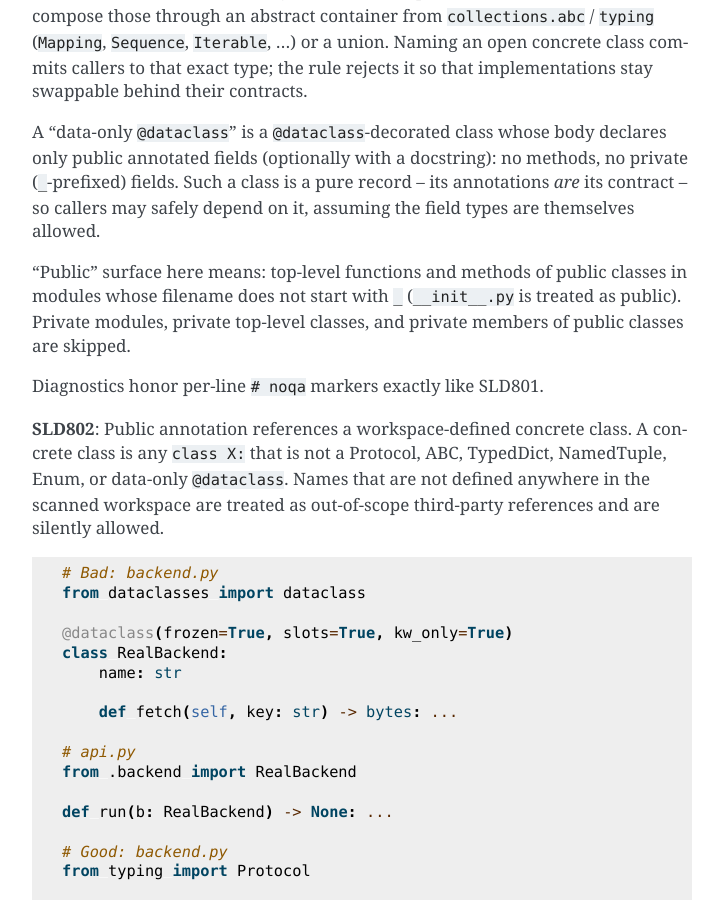
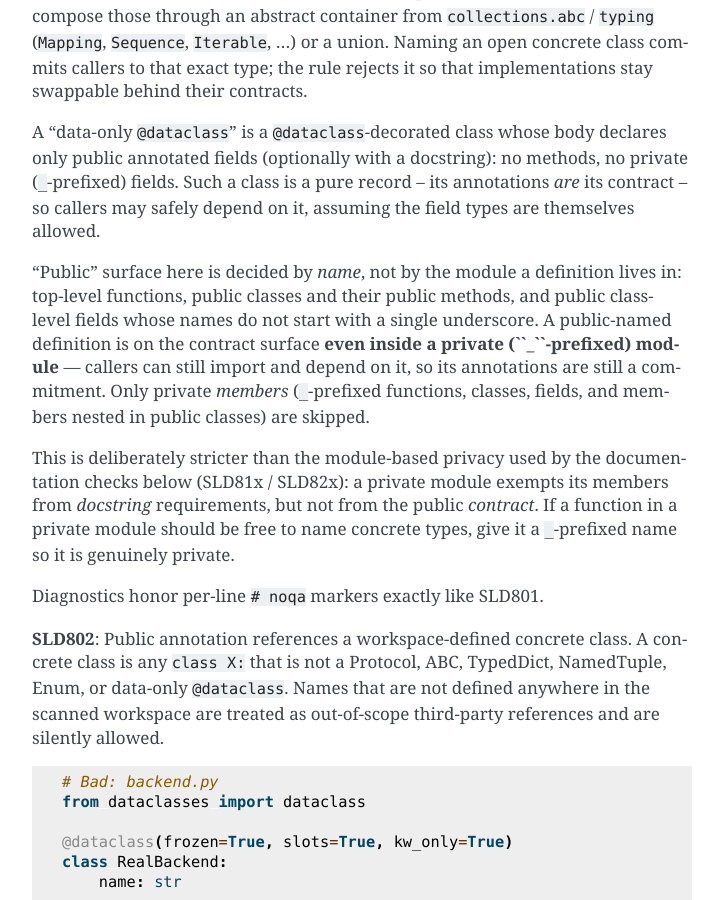
Before and after one commit to moshez/stolid, a Sphinx documentation site: the page built from doc/error-codes/sld8xx.rst, in a window 1280 px wide and 900 px high, scrolled down 563 px. Shown: the whole window, without its empty margins (388-1111 px from the left). Built offline with Sphinx 7.4.7, drawn with Linux system fonts in a browser that asks for light colours.

Commit message:
Broaden SLD80x contract surface to public names in private modules
A public-named function, class, method, or attribute is part of the
public contract even when it lives in a private (_-prefixed) module:
callers can still import and depend on it, so its annotations are a
commitment. SLD802/803/804 now key off the *member* name rather than the
module's filename. Only private members remain exempt.

This is intentionally stricter than the module-based privacy used by the
SLD81x/82x docstring checks, which are unchanged.

```diff
--- a/doc/error-codes/sld8xx.rst
+++ b/doc/error-codes/sld8xx.rst
@@ -29,10 +29,21 @@ docstring): no methods, no private (``_``-prefixed) fields. Such a class
 is a pure record -- its annotations *are* its contract -- so callers may
 safely depend on it, assuming the field types are themselves allowed.
 
-"Public" surface here means: top-level functions and methods of public
-classes in modules whose filename does not start with ``_``
-(``__init__.py`` is treated as public). Private modules, private
-top-level classes, and private members of public classes are skipped.
+"Public" surface here is decided by *name*, not by the module a
+definition lives in: top-level functions, public classes and their
+public methods, and public class-level fields whose names do not start
+with a single underscore. A public-named definition is on the contract
+surface **even inside a private (``_``-prefixed) module** — callers can
+still import and depend on it, so its annotations are still a commitment.
+Only private *members* (``_``-prefixed functions, classes, fields, and
+members nested in public classes) are skipped.
+
+This is deliberately stricter than the module-based privacy used by the
+documentation checks below (SLD81x / SLD82x): a private module exempts
+its members from *docstring* requirements, but not from the public
+*contract*. If a function in a private module should be free to name
+concrete types, give it a ``_``-prefixed name so it is genuinely
+private.
 
 Diagnostics honor per-line ``# noqa`` markers exactly like SLD801.
 
```
Also changed, not shown: 3 other files.
